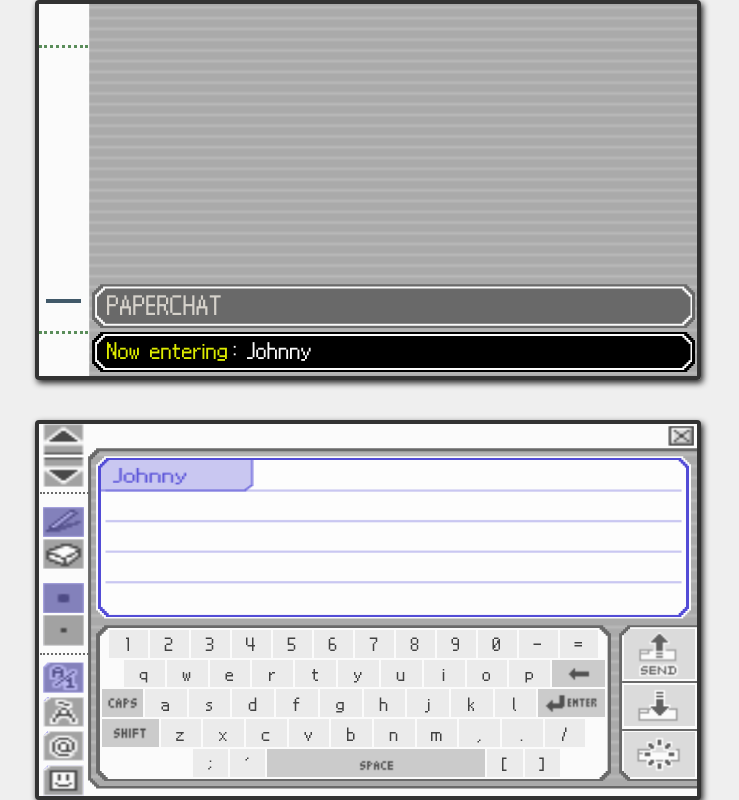
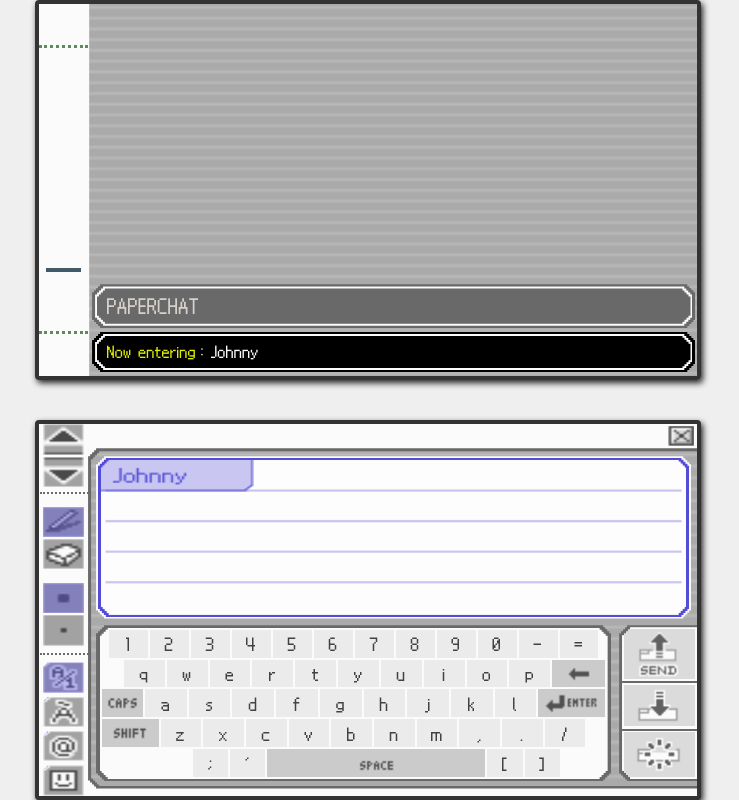
Before and after one commit to Lietsaki/paperchat, a Next.js app: page /room/1 in a window 1280 px wide. Shown: the whole page, without its empty margins (272-1011 px from the left). Built offline with nearby package versions, Linux system fonts and the light colour scheme.

Commit message:
Added media queries for the content indicators and the paperchat octagon

```diff
--- a/components/room/ContentIndicator.tsx
+++ b/components/room/ContentIndicator.tsx
@@ -223,8 +223,8 @@ const ContentIndicator = ({ roomContent }: ContentIndicatorProps) => {
 
   const scrollMiddleIndicatorForVisibility = (latestVisibleId: string) => {
     const item = document.getElementById(indicatorIdPrefix + latestVisibleId)
-    if (isIndicatorOverflowed(item!)) console.log('SCROLLING THAT FOR YOU', item)
-    if (isIndicatorOverflowed(item!)) item!.scrollIntoView({ behavior: 'smooth', block: 'nearest' })
+    console.log('should I scroll', isIndicatorOverflowed(item!))
+    if (isIndicatorOverflowed(item!)) item!.scrollIntoView({ behavior: 'auto', block: 'nearest' })
   }
 
   const renderIndicators = (indicatorKeys: string[]) => {
--- a/styles/components/paperchat-octagon.module.scss
+++ b/styles/components/paperchat-octagon.module.scss
@@ -53,6 +53,10 @@
         color: $clear-bg;
         font-size: 30px;
         justify-content: flex-start;
+
+        @include small-height-devices {
+          font-size: 22px;
+        }
 
         @include phones {
           font-size: 22px;
@@ -136,11 +140,18 @@
       font-size: 35px;
       background-color: $clear-bg;
 
+      @include small-height-devices {
+        font-size: 28px;
+        padding-bottom: 1px;
+      }
+      @include phones {
+        padding-bottom: 1px;
+      }
+
       @include phones {
         width: 99%;
         height: 89%;
         font-size: 20px;
-        padding-bottom: 1px;
       }
     }
   }
--- a/styles/options-screen/options.module.scss
+++ b/styles/options-screen/options.module.scss
@@ -25,6 +25,19 @@
       flex-direction: column;
       justify-content: flex-end;
       padding: 8px 0 50% 0;
+      height: 310px;
+
+      @include small-height-devices {
+        height: 252px;
+      }
+
+      @include phones {
+        height: 218px;
+      }
+
+      @include small-phones {
+        height: 190px;
+      }
 
       .indictor_container {
         display: flex;
```
